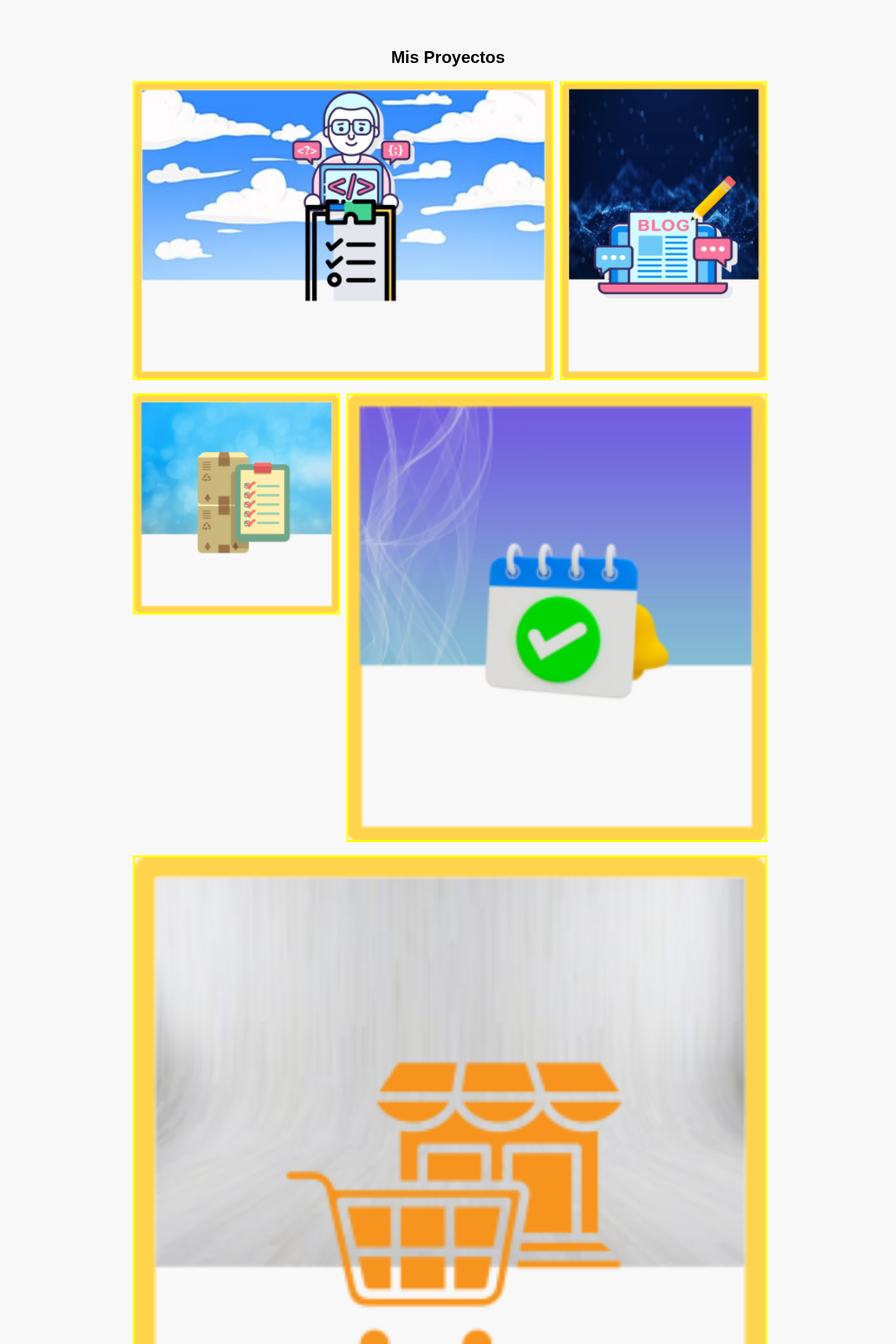
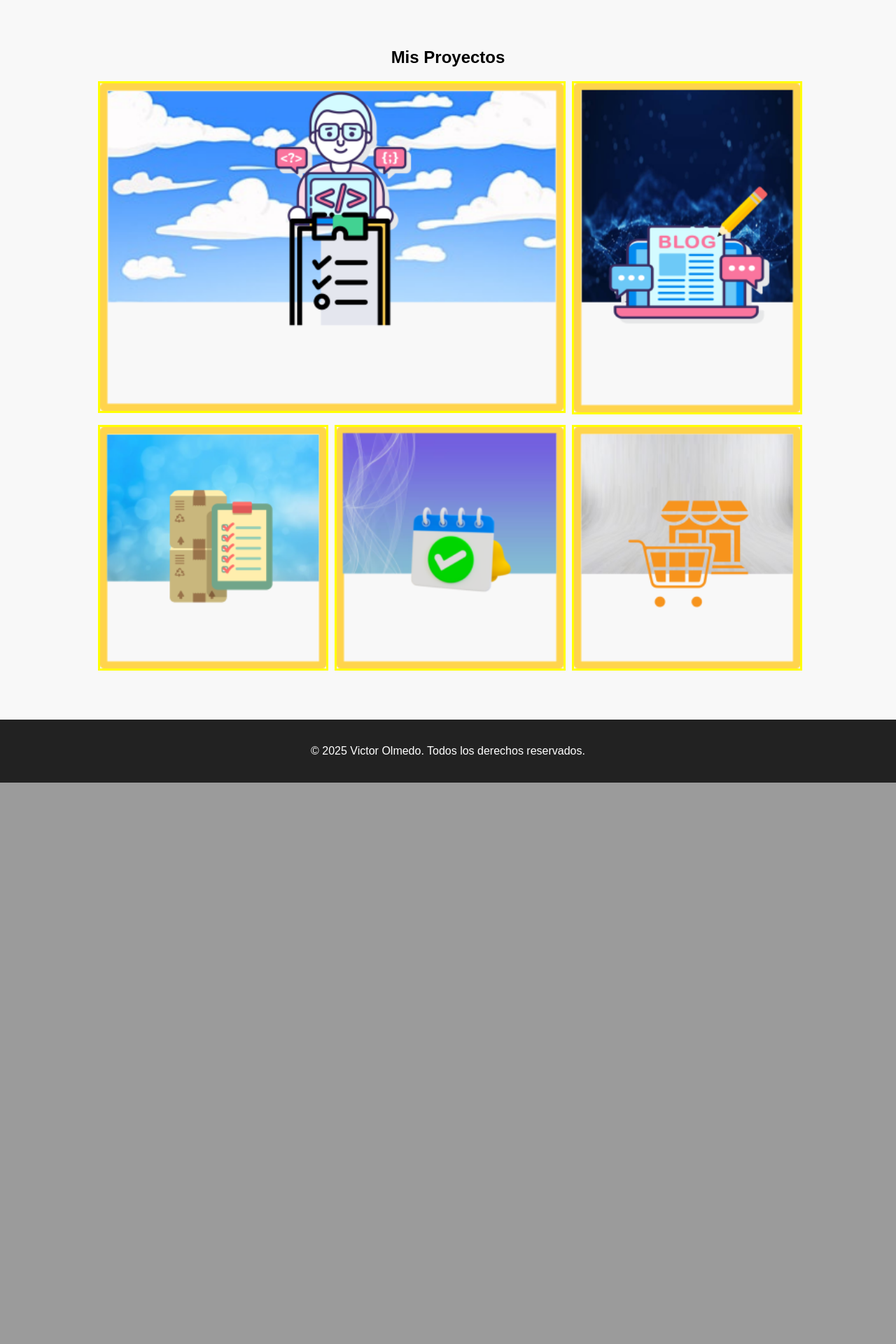
Before and after one commit to victormom/victormom.github.io, a PHP site: page / in a window 1280 px wide. Shown: the part 866-2786 px from the top of the page at 70% size. After the commit the page ends 1984 px from the top, so only its background shows below. Run offline with PHP 8.4, Linux system fonts and the light colour scheme.

Commit message:
actualkizar page

```diff
--- a/index.html
+++ b/index.html
@@ -1,10 +1,10 @@
 <!DOCTYPE html>
 <html lang="es">
 <head>
-    <meta charset="UTF-8">
-    <meta name="viewport" content="width=device-width, initial-scale=1.0">
+  <meta charset="UTF-8" />
+  <meta name="viewport" content="width=device-width, initial-scale=1.0"/>
   <title>Galería de Imágenes</title>
-    <link rel="stylesheet" href="styles.css">
+  <link rel="stylesheet" href="styles.css" />
 </head>
 <body>
   <header>
@@ -21,21 +21,21 @@
   </header>
 
   <section class="hero">
-        <img src="logo.png" alt="Logo">
+    <img src="logo.png" alt="Logo" />
     <h2>Bienvenido a mi Portafolio</h2>
     <a href="#projects" class="btn">Explorar</a>
-        <img src="img/perfil.png" alt="Perfil" class="profile-img">
+    <img src="img/perfil.png" alt="Perfil" class="profile-img" />
   </section>
 
   <!-- Sección de Galería -->
   <section id="projects" class="gallery-section">
     <h2>Mis Proyectos</h2>
     <div class="gallery">
-            <div class="gallery-item"><img src="img/proyect1.png" alt="Proyecto 1"></div>
-            <div class="gallery-item"><img src="img/proyect2.png" alt="Proyecto 2"></div>
-            <div class="gallery-item"><img src="img/proyect3.png" alt="Proyecto 3"></div>
-            <div class="gallery-item"><img src="img/proyect4.png" alt="Proyecto 4"></div>
-            <div class="gallery-item"><img src="img/proyect5.png" alt="Proyecto 5"></div>
+      <div class="gallery-item item1"><img src="img/proyect1.png" alt="Proyecto 1" /></div>
+      <div class="gallery-item item2"><img src="img/proyect2.png" alt="Proyecto 2" /></div>
+      <div class="gallery-item item3"><img src="img/proyect3.png" alt="Proyecto 3" /></div>
+      <div class="gallery-item item4"><img src="img/proyect4.png" alt="Proyecto 4" /></div>
+      <div class="gallery-item item5"><img src="img/proyect5.png" alt="Proyecto 5" /></div>
     </div>
   </section>
 
--- a/styles.css
+++ b/styles.css
@@ -77,54 +77,64 @@ nav ul li a {
   .gallery {
     display: grid;
     grid-template-columns: repeat(3, 1fr);
-    grid-template-rows: auto;
     gap: 15px;
-    justify-content: center;
-    max-width: 900px;
+    max-width: 1000px;
     margin: 0 auto;
   }
 
-/* Distribución específica de imágenes */
-.gallery-item:nth-child(1) {
-    grid-column: span 2;
-}
-
-.gallery-item:nth-child(2) {
-    grid-column: span 1;
-}
-
-.gallery-item:nth-child(3) {
-    grid-column: span 1;
-    grid-row: 2;
-}
-
-.gallery-item:nth-child(4) {
-    grid-column: span 2;
-    grid-row: 2;
-}
-
-.gallery-item:nth-child(5) {
-    grid-column: span 3;
-    grid-row: 3;
-}
-
+  /* Estilo de las imágenes */
   .gallery-item img {
     width: 100%;
     height: auto;
     object-fit: cover;
     border: 3px solid yellow;
+    display: block;
   }
 
-/* Diseño Responsivo */
+  /* Distribución deseada en PC */
+  .item1 {
+    grid-column: span 2;
+  }
+  .item2 {
+    grid-column: span 1;
+  }
+  .item3 {
+    grid-column: 1 / span 1;
+  }
+  .item4 {
+    grid-column: 2 / span 1;
+  }
+  .item5 {
+    grid-column: 3 / span 1;
+  }
+
+  /* Responsivo para tablet */
   @media (max-width: 768px) {
     .gallery {
       grid-template-columns: repeat(2, 1fr);
     }
+
+    .item1,
+    .item2,
+    .item3,
+    .item4,
+    .item5 {
+      grid-column: span 2;
+    }
   }
 
+  /* Responsivo para móviles */
   @media (max-width: 480px) {
     .gallery {
       grid-template-columns: 1fr;
+    }
+
+    .item1,
+    .item2,
+    .item3,
+    .item4,
+    .item5 {
+      grid-column: span 1;
     }
   }
 
```
Lines whose indentation alone changed are shown as unchanged.
